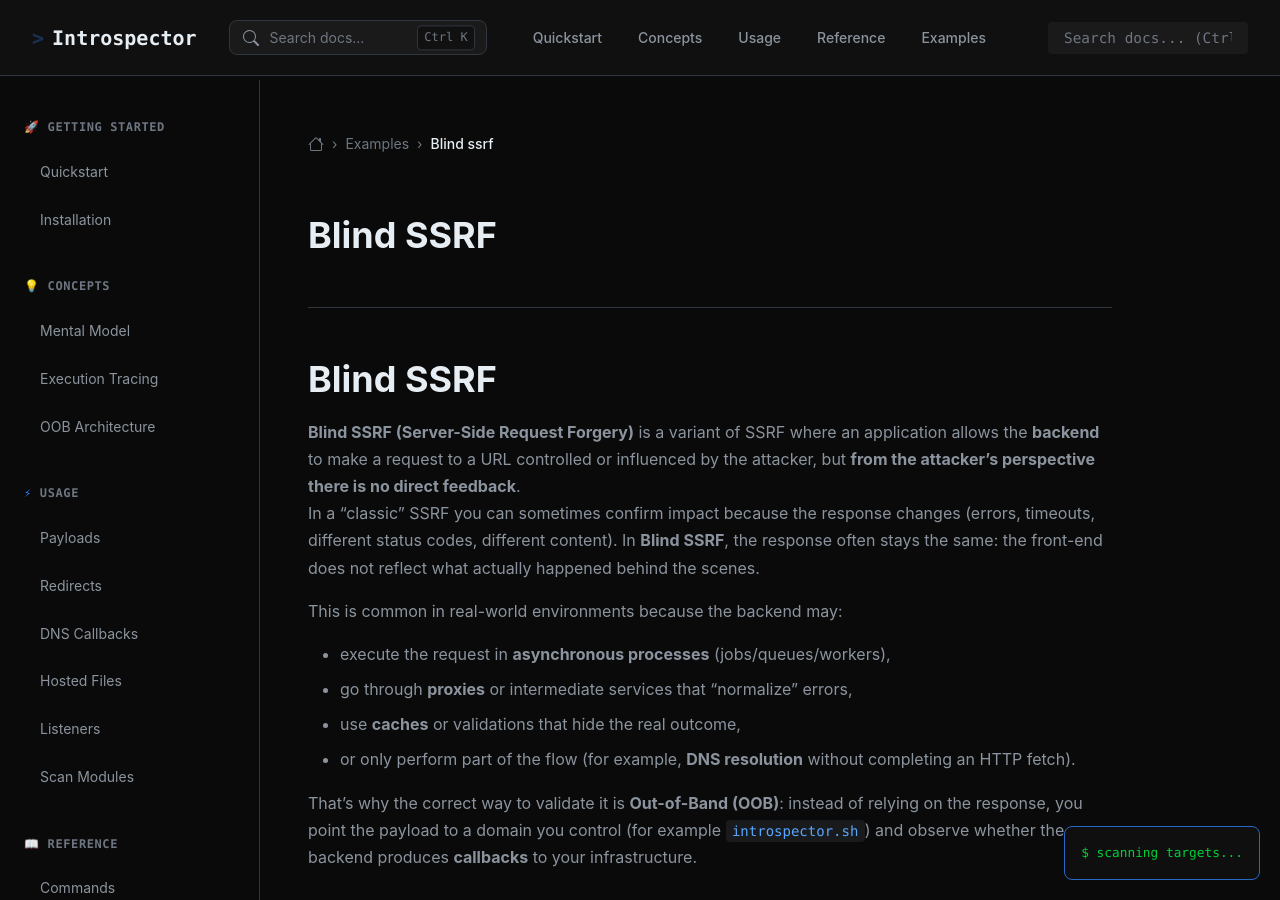
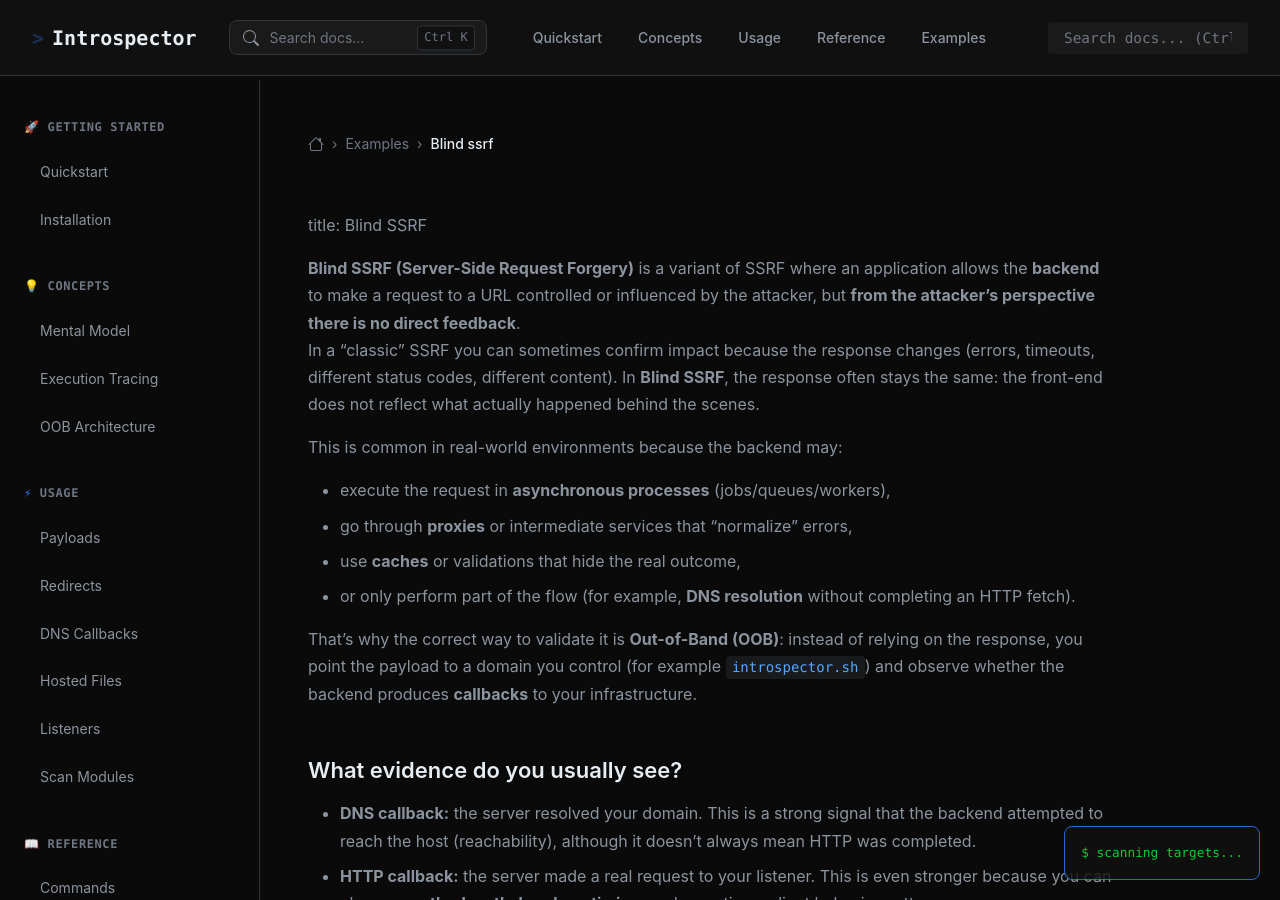
Before and after one commit to Dedal0/Introspector-Docs, a Jekyll site: the page built from examples/blind-ssrf.md, in a window 1280 px wide and 900 px high. Built offline with Jekyll 4.4.1, drawn with Linux system fonts in a browser that asks for light colours; our own code applies the rules of GitHub Pages for plain Markdown files; part of the change alters nothing that is shown.

Commit message:
Update blind-ssrf.md

```diff
--- a/examples/blind-ssrf.md
+++ b/examples/blind-ssrf.md
@@ -1,4 +1,4 @@
-# Blind SSRF
+title: Blind SSRF
 
 **Blind SSRF (Server-Side Request Forgery)** is a variant of SSRF where an application allows the **backend** to make a request to a URL controlled or influenced by the attacker, but **from the attacker’s perspective there is no direct feedback**.
 In a “classic” SSRF you can sometimes confirm impact because the response changes (errors, timeouts, different status codes, different content). In **Blind SSRF**, the response often stays the same: the front-end does not reflect what actually happened behind the scenes.
```
